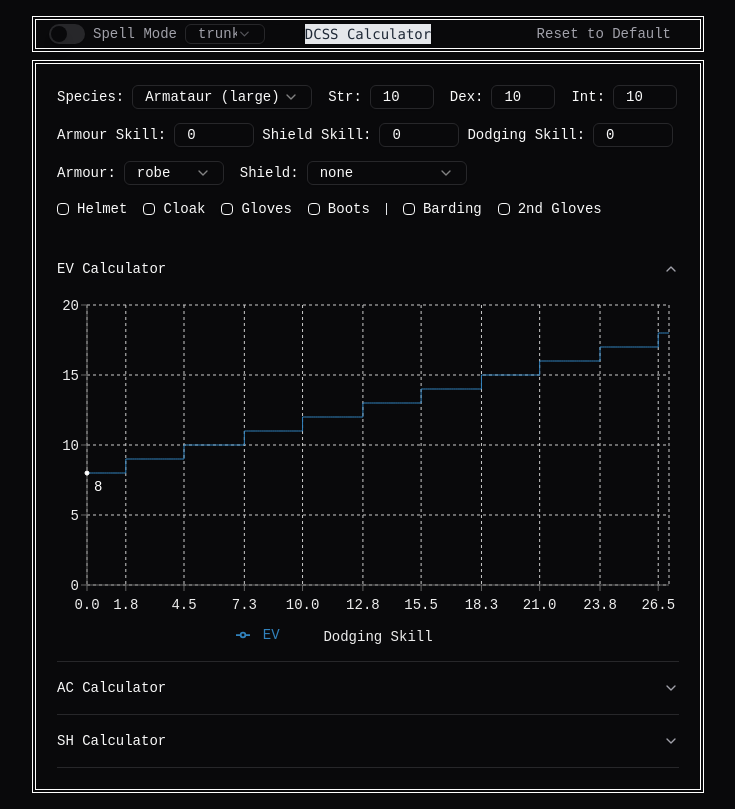
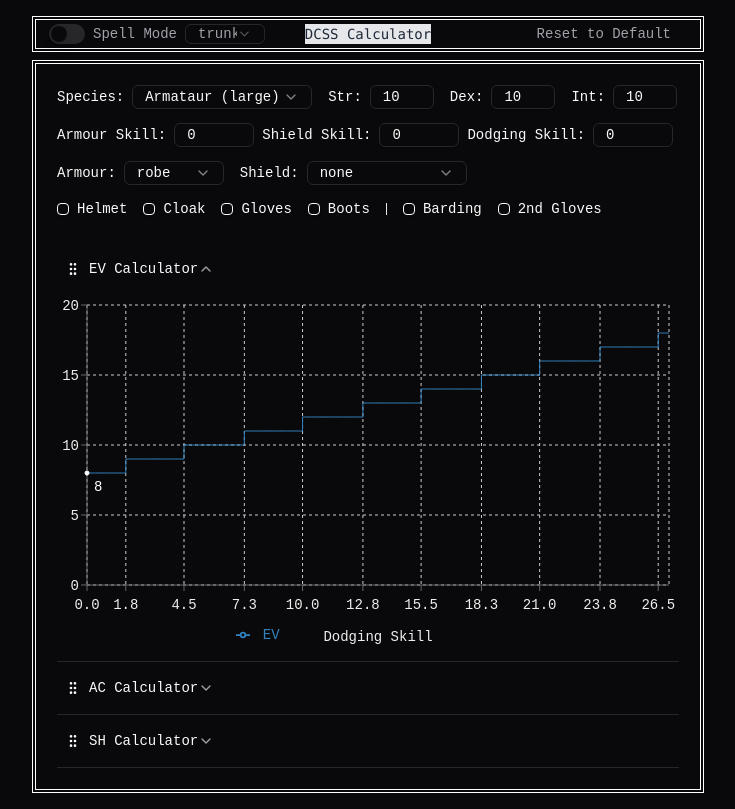
Before and after one commit to ktseo41/dcss-tools, a React (Vite) app: page / in a window 1280 px wide. Shown: the whole page, without its empty margins (272-1007 px from the left). Built offline with nearby package versions, Linux system fonts and the light colour scheme.

Commit message:
feat: 차트간 dnd를 추가한다

```diff
--- a/package.json
+++ b/package.json
@@ -13,6 +13,9 @@
     "extract-spell-data": "tsx src/scripts/extractSpellDataHeader.ts"
   },
   "dependencies": {
+    "@dnd-kit/core": "^6.3.1",
+    "@dnd-kit/sortable": "^10.0.0",
+    "@dnd-kit/utilities": "^3.2.2",
     "@radix-ui/react-accordion": "^1.2.2",
     "@radix-ui/react-checkbox": "^1.1.3",
     "@radix-ui/react-label": "^2.1.1",
--- a/src/components/Calculator.tsx
+++ b/src/components/Calculator.tsx
@@ -8,12 +8,7 @@ import {
   SelectTrigger,
   SelectValue,
 } from "@/components/ui/select";
-import {
-  Accordion,
-  AccordionContent,
-  AccordionItem,
-  AccordionTrigger,
-} from "@/components/ui/accordion";
+import { Accordion } from "@/components/ui/accordion";
 import AttrInput from "@/components/AttrInput";
 import SpellModeHeader from "@/components/SpellModeHeader";
 import EVChart from "@/components/chart/EVChart";
@@ -29,6 +24,22 @@ import {
 } from "@/types/equipment.ts";
 import { SpeciesKey, speciesOptions } from "@/types/species.ts";
 import { GameVersion } from "@/types/game";
+import {
+  DndContext,
+  closestCenter,
+  KeyboardSensor,
+  PointerSensor,
+  useSensor,
+  useSensors,
+  DragEndEvent,
+} from "@dnd-kit/core";
+import {
+  arrayMove,
+  SortableContext,
+  sortableKeyboardCoordinates,
+  verticalListSortingStrategy,
+} from "@dnd-kit/sortable";
+import { SortableAccordionItem } from "@/components/SortableAccordionItem";
 
 type CalculatorProps<V extends GameVersion> = {
   state: CalculatorState<V>;
@@ -64,6 +75,74 @@ const Calculator = <V extends GameVersion>({
         key: "dodgingSkill",
       },
     ];
+
+  const sensors = useSensors(
+    useSensor(PointerSensor),
+    useSensor(KeyboardSensor, {
+      coordinateGetter: sortableKeyboardCoordinates,
+    })
+  );
+
+  // 기본 아이템 순서 정의
+  const defaultAccordionItems = [
+    ...(state.spellMode
+      ? [
+          {
+            id: "sf",
+            title: "Spell Failure Rate Calculator",
+            content: <SFChart state={state} />,
+          },
+        ]
+      : []),
+    {
+      id: "ev",
+      title: "EV Calculator",
+      content: <EVChart state={state} />,
+    },
+    {
+      id: "ac",
+      title: "AC Calculator",
+      content: <ACChart state={state} />,
+    },
+    {
+      id: "sh",
+      title: "SH Calculator",
+      content: <SHChart state={state} />,
+    },
+  ];
+
+  // 상태의 accordionOrder에 따라 아이템 순서 정렬
+  const accordionItems = [...defaultAccordionItems].sort((a, b) => {
+    const aIndex = state.accordionOrder.indexOf(a.id);
+    const bIndex = state.accordionOrder.indexOf(b.id);
+
+    // 새로운 아이템(상태에 없는 아이템)은 마지막에 배치
+    if (aIndex === -1) return 1;
+    if (bIndex === -1) return -1;
+
+    return aIndex - bIndex;
+  });
+
+  const handleDragEnd = (event: DragEndEvent) => {
+    const { active, over } = event;
+
+    if (!over) return;
+    if (active.id === over.id) return;
+
+    const oldIndex = accordionItems.findIndex(
+      (item) => item.id === String(active.id)
+    );
+    const newIndex = accordionItems.findIndex(
+      (item) => item.id === String(over.id)
+    );
+
+    const newItems = arrayMove(accordionItems, oldIndex, newIndex);
+
+    setState((prev) => ({
+      ...prev,
+      accordionOrder: newItems.map((item) => item.id),
+    }));
+  };
 
   return (
     <Card>
@@ -205,32 +284,25 @@ const Calculator = <V extends GameVersion>({
             setState((prev) => ({ ...prev, accordionValue: value }))
           }
         >
-          {state.spellMode && (
-            <AccordionItem value="sf">
-              <AccordionTrigger>Spell Failure Rate Calculator</AccordionTrigger>
-              <AccordionContent>
-                <SFChart state={state} />
-              </AccordionContent>
-            </AccordionItem>
-          )}
-          <AccordionItem value="ev">
-            <AccordionTrigger>EV Calculator</AccordionTrigger>
-            <AccordionContent>
-              <EVChart state={state} />
-            </AccordionContent>
-          </AccordionItem>
-          <AccordionItem value="ac">
-            <AccordionTrigger>AC Calculator</AccordionTrigger>
-            <AccordionContent>
-              <ACChart state={state} />
-            </AccordionContent>
-          </AccordionItem>
-          <AccordionItem value="sh">
-            <AccordionTrigger>SH Calculator</AccordionTrigger>
-            <AccordionContent>
-              <SHChart state={state} />
-            </AccordionContent>
-          </AccordionItem>
+          <DndContext
+            sensors={sensors}
+            collisionDetection={closestCenter}
+            onDragEnd={handleDragEnd}
+          >
+            <SortableContext
+              items={accordionItems}
+              strategy={verticalListSortingStrategy}
+            >
+              {accordionItems.map((item) => (
+                <SortableAccordionItem
+                  key={item.id}
+                  id={item.id}
+                  title={item.title}
+                  content={item.content}
+                />
+              ))}
+            </SortableContext>
+          </DndContext>
         </Accordion>
       </CardContent>
     </Card>
--- /dev/null
+++ b/src/components/SortableAccordionItem.tsx
@@ -0,0 +1,60 @@
+import { useSortable } from "@dnd-kit/sortable";
+import { CSS } from "@dnd-kit/utilities";
+import {
+  AccordionItem,
+  AccordionTrigger,
+  AccordionContent,
+} from "@/components/ui/accordion";
+import { GripVertical } from "lucide-react";
+
+interface SortableAccordionItemProps {
+  id: string;
+  title: string;
+  content: React.ReactNode;
+}
+
+export function SortableAccordionItem({
+  id,
+  title,
+  content,
+}: SortableAccordionItemProps) {
+  const {
+    attributes,
+    listeners,
+    setNodeRef,
+    transform,
+    transition,
+    isDragging,
+  } = useSortable({ id });
+
+  const style = {
+    transform: CSS.Transform.toString(transform),
+    transition,
+    zIndex: isDragging ? 1 : 0,
+  };
+
+  return (
+    <AccordionItem
+      ref={setNodeRef}
+      value={id}
+      style={style}
+      className={`relative ${isDragging ? "opacity-50" : ""}`}
+    >
+      <div className="flex items-center">
+        <div
+          {...attributes}
+          className="cursor-grab active:cursor-grabbing p-2 hover:text-gray-700 touch-none"
+          onPointerDown={(e) => {
+            e.stopPropagation();
+            listeners?.onPointerDown(e);
+          }}
+          {...listeners}
+        >
+          <GripVertical className="h-4 w-4" />
+        </div>
+        <AccordionTrigger className="flex-1">{title}</AccordionTrigger>
+      </div>
+      <AccordionContent>{content}</AccordionContent>
+    </AccordionItem>
+  );
+}
--- a/src/hooks/useCalculatorState.ts
+++ b/src/hooks/useCalculatorState.ts
@@ -13,6 +13,7 @@ const getStorageKey = (version: GameVersion) => {
 export interface CalculatorState<V extends GameVersion> {
   version: GameVersion;
   accordionValue: string[];
+  accordionOrder: string[];
   //
   dexterity: number;
   strength: number;
@@ -42,6 +43,7 @@ export interface CalculatorState<V extends GameVersion> {
 const defaultStateTrunk: CalculatorState<"trunk"> = {
   version: "trunk",
   accordionValue: ["ev"],
+  accordionOrder: ["sf", "ev", "ac", "sh"],
   dexterity: 10,
   strength: 10,
   intelligence: 10,
@@ -82,6 +84,7 @@ const defaultStateTrunk: CalculatorState<"trunk"> = {
 const defaultState032: CalculatorState<"0.32"> = {
   version: "0.32",
   accordionValue: ["ev"],
+  accordionOrder: ["sf", "ev", "ac", "sh"],
   dexterity: 10,
   strength: 10,
   intelligence: 10,
```
Also changed, not shown: 1 other file (tests, documents, lock files or other folders).
